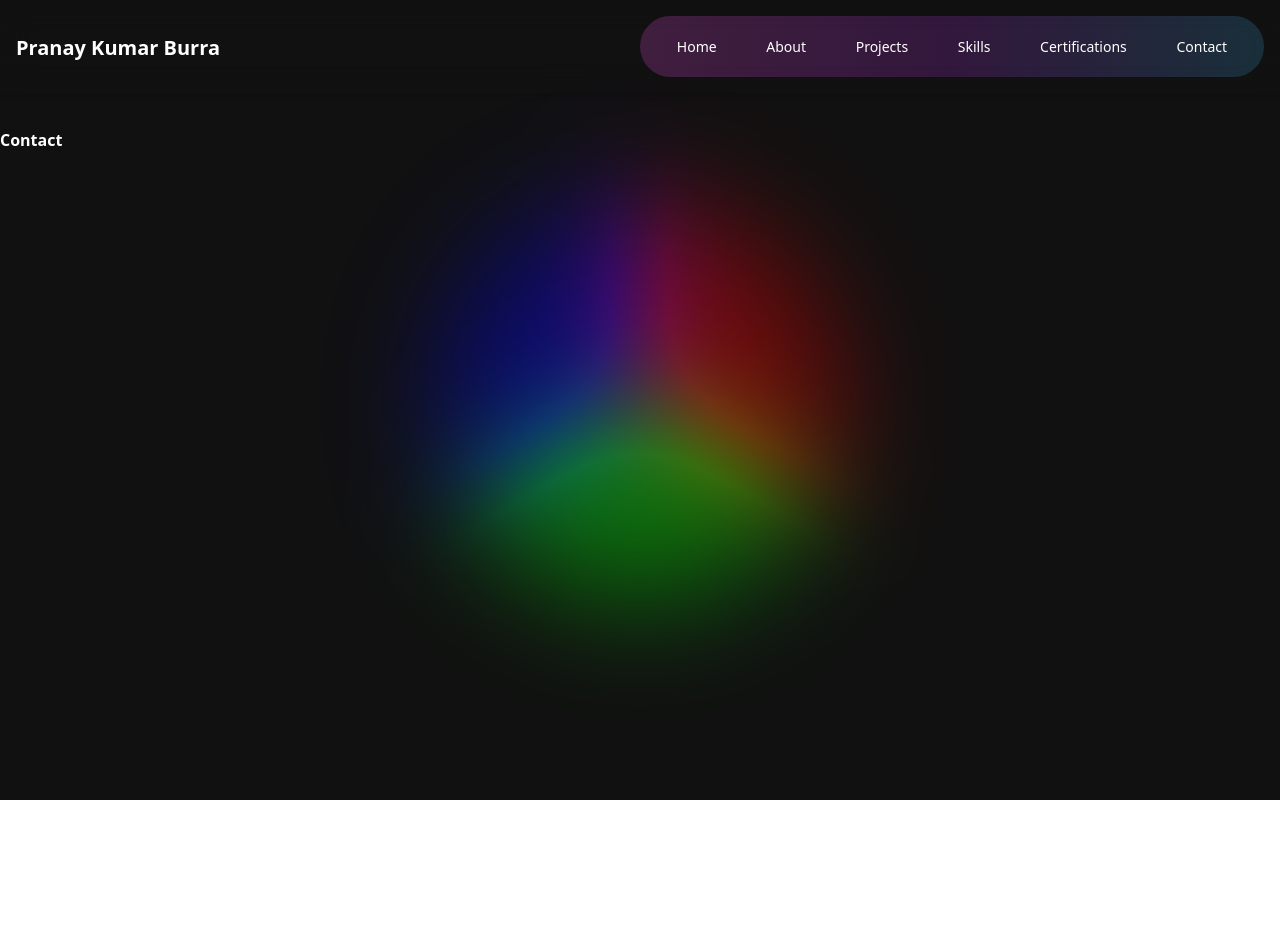
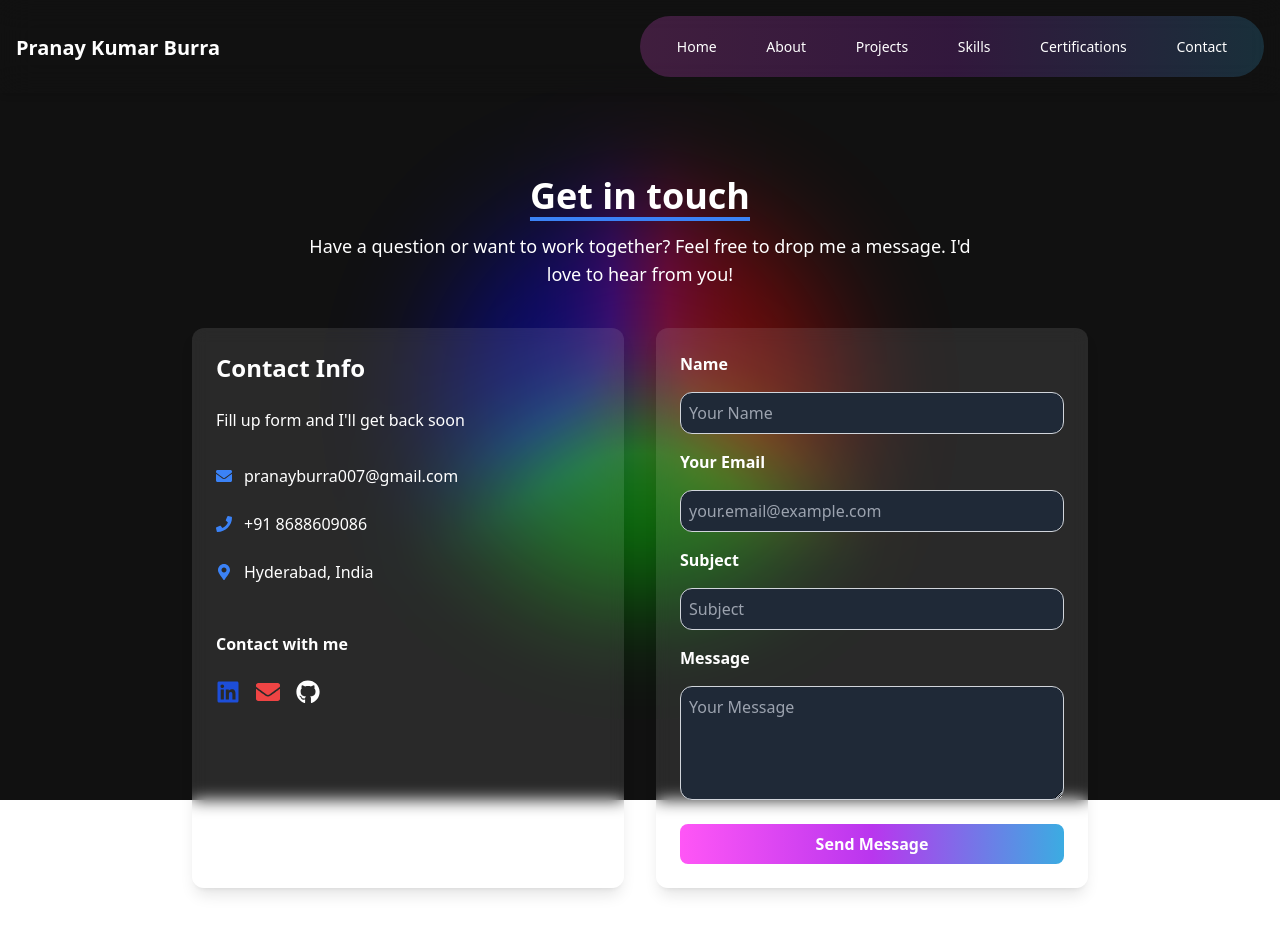
Before and after one commit to pranayburra/future_fs_01, a React (Vite) app: page /contact in a window 1280 px wide. Before the commit the page ends 800 px from the top, so only its background shows below. Built offline with nearby package versions, Linux system fonts and the light colour scheme.

Commit message:
contact page

```diff
--- a/package.json
+++ b/package.json
@@ -14,8 +14,10 @@
     "preview": "vite preview"
   },
   "dependencies": {
+    "@emailjs/browser": "^4.4.1",
     "@react-three/drei": "^9.92.1",
     "@react-three/fiber": "^8.15.12",
+    "emailjs-com": "^3.2.0",
     "framer-motion": "^10.18.0",
     "react": "^18.2.0",
     "react-dom": "^18.2.0",
--- a/src/App.jsx
+++ b/src/App.jsx
@@ -38,7 +38,9 @@ function App() {
         <div className="rgb-ball"></div>
       </div>
       <Suspense fallback={<div className="flex items-center justify-center min-h-screen">Loading...</div>}>
-        <RouterProvider router={router}/>
+        <RouterProvider router={router} future={{
+    v7_startTransition: true,
+  }}/>
       </Suspense>
     </div>
   )
--- a/src/components/Contact.jsx
+++ b/src/components/Contact.jsx
@@ -1,8 +1,179 @@
-import React from 'react'
+import React, { useRef, useState } from 'react'
+// You can use react-icons for icons, or import your own SVGs
+import { FaEnvelope, FaPhone, FaMapMarkerAlt, FaLinkedin, FaGithub } from 'react-icons/fa'
+import emailjs from '@emailjs/browser'
 
 const Contact = () => {
+  const form = useRef()
+  const [sent, setSent] = useState(false)
+  const [error, setError] = useState(false)
+  const [loading, setLoading] = useState(false)
+
+  const sendEmail = (e) => {
+    e.preventDefault()
+    setLoading(true)
+    setSent(false)
+    setError(false)
+
+    const formData = new FormData(form.current);
+    const senderEmail = formData.get('user_email');
+    const senderName = formData.get('user_name');
+
+    // Create template parameters
+    const templateParams = {
+      to_email: 'pranayburra007@gmail.com',
+      from_name: senderName,
+      user_name: senderName,
+      user_email: senderEmail,
+      subject: formData.get('subject'),
+      message: formData.get('message'),
+      reply_to: senderEmail,
+    };
+
+    emailjs.send(
+      'service_3325n3y',      // Your Service ID
+      'template_bsd3vqc',     // Your Template ID
+      templateParams,
+      'WyfRw1pepu_eX4kH8'    // Your Public Key
+    )
+      .then((result) => {
+        console.log('SUCCESS!', result.text);
+        setSent(true)
+        form.current.reset()
+      })
+      .catch((error) => {
+        console.log('FAILED...', error.text);
+        setError(true)
+      })
+      .finally(() => {
+        setLoading(false)
+      })
+  }
+
   return (
-    <div className='font-bold'>Contact</div>
+    <div className="w-full flex flex-col items-center py-12 px-4 sm:px-8">
+      {/* Heading */}
+      <h1 className="text-4xl font-bold underline underline-offset-8 decoration-4 decoration-blue-500 mb-4 text-center">
+        Get in touch
+      </h1>
+      <p className="text-lg text-center mb-10 max-w-2xl">
+        Have a question or want to work together? Feel free to drop me a message. I'd love to hear from you!
+      </p>
+
+      {/* Main Flex Section */}
+      <div className="flex flex-col md:flex-row w-full max-w-4xl gap-8">
+        {/* Left: Contact Info */}
+        <div className="flex-1 bg-white/10 backdrop-blur rounded-xl p-6 shadow-lg flex flex-col gap-4">
+          <h2 className="text-2xl font-semibold mb-2">Contact Info</h2>
+          <p className="mb-4">Fill up form and I'll get back soon</p>
+
+          {/* Email with click to mail */}
+          <a href="mailto:pranayburra007@gmail.com" className="flex items-center gap-3 mb-2 hover:text-blue-400 transition-colors">
+            <FaEnvelope className="text-blue-500" />
+            <span>pranayburra007@gmail.com</span>
+          </a>
+
+          {/* Phone with click to call */}
+          <a href="tel:+918688609086" className="flex items-center gap-3 mb-2 hover:text-blue-400 transition-colors group">
+            <div className="relative">
+              <FaPhone className="text-blue-500 group-hover:animate-bounce" />
+
+            </div>
+            <span>+91 8688609086</span>
+          </a>
+
+          {/* Location */}
+          <div className="flex items-center gap-3 mb-4">
+            <FaMapMarkerAlt className="text-blue-500" />
+            <span>Hyderabad, India</span>
+          </div>
+
+          {/* Social Links */}
+          <h3 className="font-semibold mt-4 mb-2">Contact with me</h3>
+          <div className="flex gap-4">
+            <a
+              href="https://linkedin.com/in/pranayburra"
+              target="_blank"
+              rel="noopener noreferrer"
+              className="transform hover:scale-110 transition-transform"
+            >
+              <FaLinkedin className="text-2xl text-blue-700" />
+            </a>
+            <a
+              href="mailto:pranayburra007@gmail.com"
+              className="transform hover:scale-110 transition-transform"
+            >
+              <FaEnvelope className="text-2xl text-red-500" />
+            </a>
+            <a
+              href="https://github.com/pranayburra"
+              target="_blank"
+              rel="noopener noreferrer"
+              className="transform hover:scale-110 transition-transform"
+            >
+              <FaGithub className="text-2xl text-white" />
+            </a>
+          </div>
+        </div>
+
+        {/* Right: Contact Form */}
+        <form
+          ref={form}
+          onSubmit={sendEmail}
+          className="flex-1 bg-white/10 backdrop-blur rounded-xl p-6 shadow-lg flex flex-col gap-4"
+        >
+          <label className="font-semibold">Name</label>
+          <input
+            type="text"
+            name="user_name"
+            className="p-2 rounded-xl bg-gray-800 text-white border border-gray-300 focus:outline-none focus:ring-2 focus:ring-blue-400"
+            placeholder="Your Name"
+            required
+          />
+          <label className="font-semibold">Your Email</label>
+          <input
+            type="email"
+            name="user_email"
+            className="p-2 rounded-xl bg-gray-800 text-white border border-gray-300 focus:outline-none focus:ring-2 focus:ring-blue-400"
+            placeholder="your.email@example.com"
+            required
+          />
+          <label className="font-semibold">Subject</label>
+          <input
+            type="text"
+            name="subject"
+            className="p-2 rounded-xl bg-gray-800 text-white border border-gray-300 focus:outline-none focus:ring-2 focus:ring-blue-400"
+            placeholder="Subject"
+            required
+          />
+          <label className="font-semibold">Message</label>
+          <textarea
+            name="message"
+            className="p-2 rounded-xl bg-gray-800 text-white border border-gray-300 focus:outline-none focus:ring-2 focus:ring-blue-400"
+            placeholder="Your Message"
+            rows={4}
+            required
+          />
+          <button
+            type="submit"
+            disabled={loading}
+            className={`mt-2 px-6 py-2 bg-gradient-to-r from-[#ff56f6] via-[#b936ee] to-[#3bace2] text-white rounded-lg font-semibold transition-all ${loading ? 'opacity-50 cursor-not-allowed' : 'hover:opacity-80'}`}
+          >
+            {loading ? 'Sending...' : 'Send Message'}
+          </button>
+          {sent && (
+            <p className="text-green-500 mt-2 flex items-center gap-2">
+              <span className="animate-pulse">✓</span> Message sent successfully!
+            </p>
+          )}
+          {error && (
+            <p className="text-red-500 mt-2 flex items-center gap-2">
+              <span>⚠</span> Failed to send message. Please try again.
+            </p>
+          )}
+        </form>
+      </div>
+    </div>
   )
 }
 
--- a/src/components/Home.jsx
+++ b/src/components/Home.jsx
@@ -2,7 +2,9 @@ import React from 'react'
 import github from '../assets/github.svg'
 import linkedin from '../assets/linkedin.svg'
 import gmail from '../assets/gmail.svg'
+import { useNavigate } from 'react-router-dom'
 const Home = () => {
+  const navigate = useNavigate()
   return (
     <div className='flex flex-col sm:flex-row justify-around items-center h-[calc(100vh-20vh)] px-4 sm:px-0'>
       <div className='flex flex-col gap-2 sm:gap-4 justify-center items-center sm:items-start'>
@@ -24,7 +26,7 @@ const Home = () => {
                 </div>
         <div className='flex flex-row gap-4 mt-4 sm:mt-0'>
           <button className='bg-blue-500 text-white px-4 py-2 rounded-lg hover:bg-blue-600 transition-colors'>Download CV</button>
-          <button className='bg-green-500 text-white px-4 py-2 rounded-lg hover:bg-green-600 transition-colors'>Contact Me</button>
+          <button className='bg-green-500 text-white px-4 py-2 rounded-lg hover:bg-green-600 transition-colors' onClick={() => navigate('/contact')}>Contact Me</button>
           <div className='flex items-center'>
             <a
               href="https://github.com/pranayburra"
```
Also changed, not shown: 1 other file (tests, documents, lock files or other folders).
